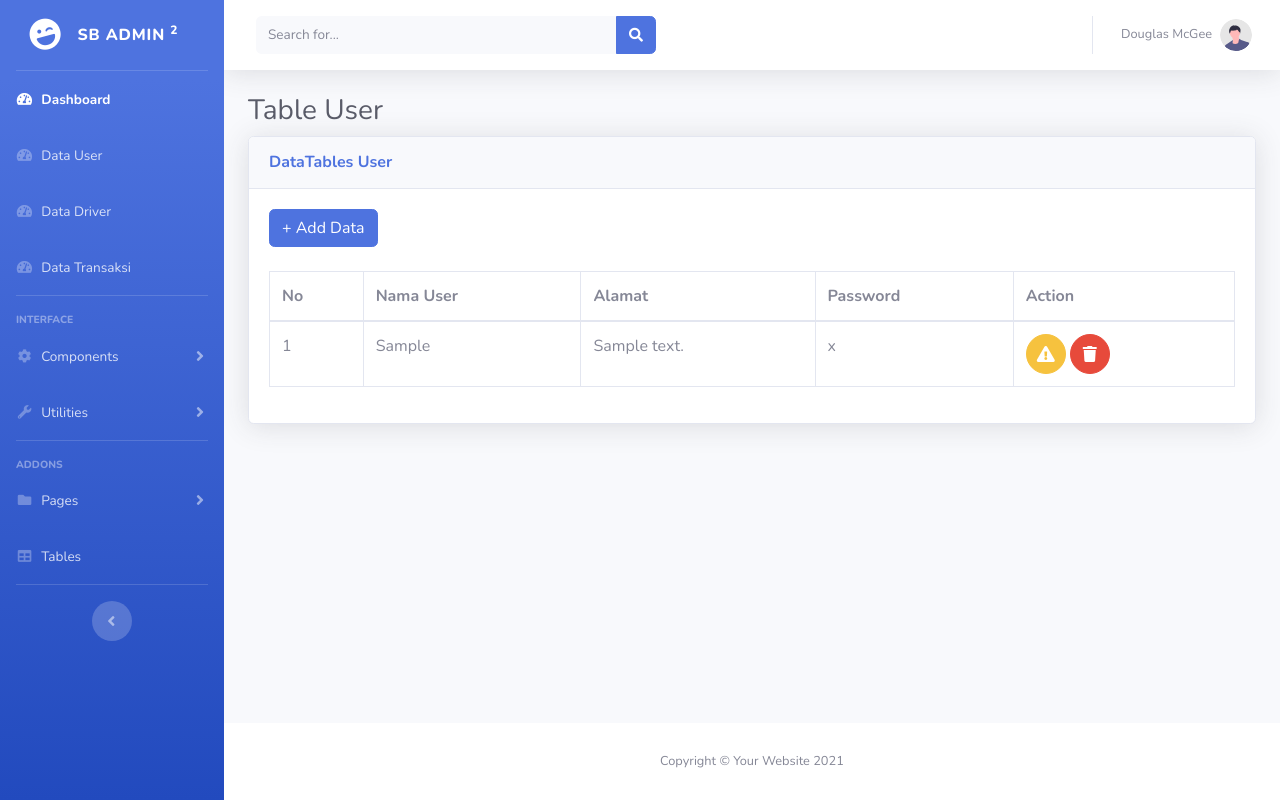
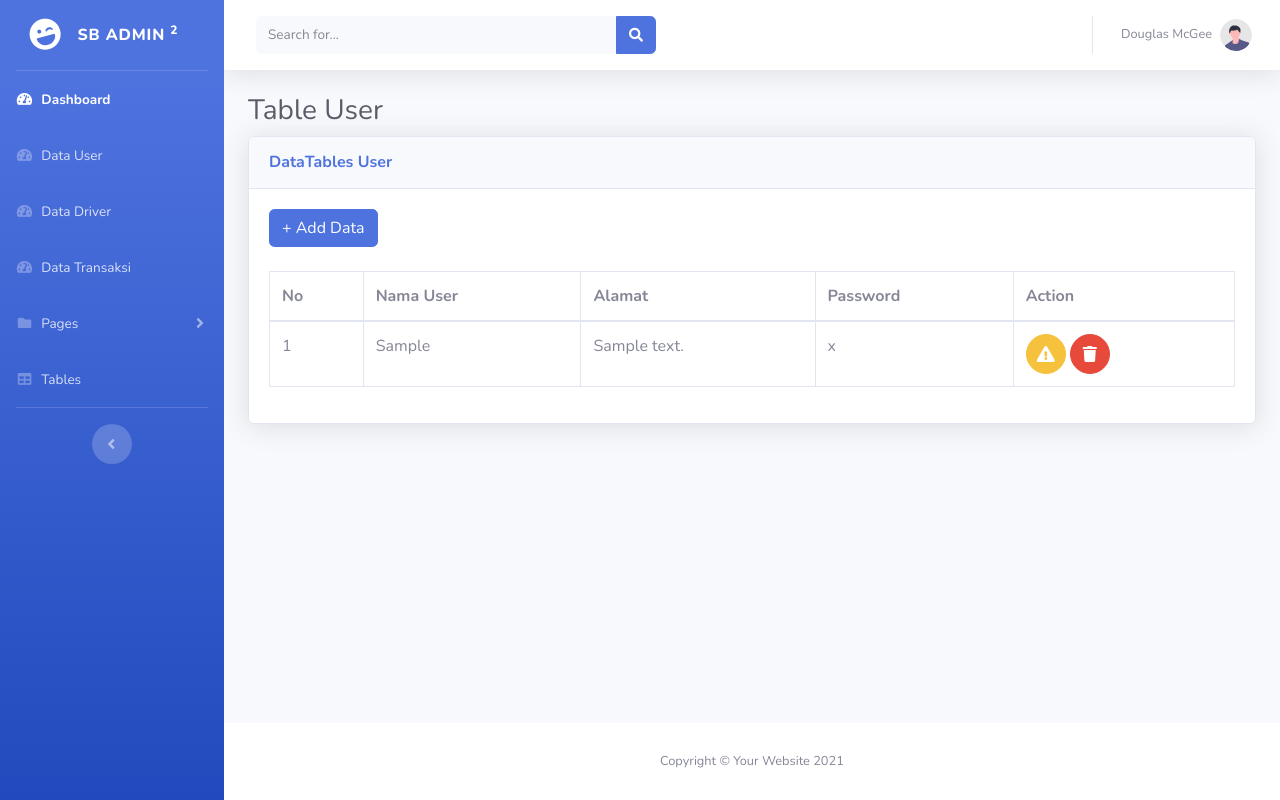
Before and after one commit to ookapratama/Ojek-OnlineWeb, a PHP site: page /user.php in a window 1280 px wide. Run offline with PHP 8.4, Linux system fonts and the light colour scheme; tables that the repository leaves empty hold one stand-in row (values such as "Sample post").

```diff
--- a/admin/header.php
+++ b/admin/header.php
@@ -67,56 +67,6 @@
                     <span>Data Transaksi</span></a>
             </li>
 
-            <!-- Divider -->
-            <hr class="sidebar-divider">
-
-            <!-- Heading -->
-            <div class="sidebar-heading">
-                Interface
-            </div>
-
-            <!-- Nav Item - Pages Collapse Menu -->
-            <li class="nav-item">
-                <a class="nav-link collapsed" href="#" data-toggle="collapse" data-target="#collapseTwo"
-                    aria-expanded="true" aria-controls="collapseTwo">
-                    <i class="fas fa-fw fa-cog"></i>
-                    <span>Components</span>
-                </a>
-                <div id="collapseTwo" class="collapse" aria-labelledby="headingTwo" data-parent="#accordionSidebar">
-                    <div class="bg-white py-2 collapse-inner rounded">
-                        <h6 class="collapse-header">Custom Components:</h6>
-                        <a class="collapse-item" href="buttons.html">Buttons</a>
-                        <a class="collapse-item" href="cards.html">Cards</a>
-                    </div>
-                </div>
-            </li>
-
-            <!-- Nav Item - Utilities Collapse Menu -->
-            <li class="nav-item">
-                <a class="nav-link collapsed" href="#" data-toggle="collapse" data-target="#collapseUtilities"
-                    aria-expanded="true" aria-controls="collapseUtilities">
-                    <i class="fas fa-fw fa-wrench"></i>
-                    <span>Utilities</span>
-                </a>
-                <div id="collapseUtilities" class="collapse" aria-labelledby="headingUtilities"
-                    data-parent="#accordionSidebar">
-                    <div class="bg-white py-2 collapse-inner rounded">
-                        <h6 class="collapse-header">Custom Utilities:</h6>
-                        <a class="collapse-item" href="utilities-color.html">Colors</a>
-                        <a class="collapse-item" href="utilities-border.html">Borders</a>
-                        <a class="collapse-item" href="utilities-animation.html">Animations</a>
-                        <a class="collapse-item" href="utilities-other.html">Other</a>
-                    </div>
-                </div>
-            </li>
-
-            <!-- Divider -->
-            <hr class="sidebar-divider">
-
-            <!-- Heading -->
-            <div class="sidebar-heading">
-                Addons
-            </div>
 
             <!-- Nav Item - Pages Collapse Menu -->
             <li class="nav-item">
```
